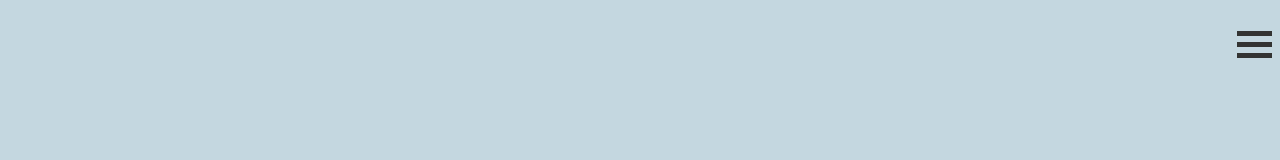
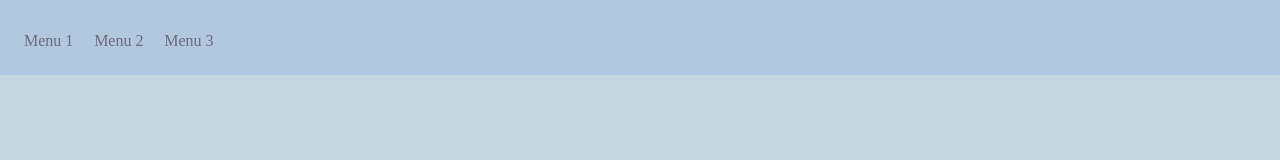
Before and after one commit to febriW/simple-web, a plain HTML site: page index.html in a window 1280 px wide. Drawn offline with Linux system fonts and the light colour scheme.

Commit message:
initial navigation for width more 968px

```diff
--- a/common.css
+++ b/common.css
@@ -10,7 +10,7 @@
 /* css variable */
 :root {
 
-    --max-width: 1280px;
+    --max-width: auto;
     --max-width-2: 968px;
     --body-font: 'Source Sans Pro', sans-serif;
     /* Color */
--- a/index.html
+++ b/index.html
@@ -6,6 +6,7 @@
     <meta name="viewport" content="width=device-width, initial-scale=1.0">
     <link rel="stylesheet" href="common.css">
     <link rel="stylesheet" href="style.css">
+    <link rel="stylesheet" href="query.css">
     <script src="script/jquery.min.js"></script>
     <script src="script/script.js"></script>
     <script src="script/top.js"></script>
--- a/query.css
+++ b/query.css
@@ -3,9 +3,25 @@
   ##Screen = 1281px to higher resolution desktops
 */
 @charset "UTF-8";
-@media (min-width: 1281px) {
+@media (min-width: 969px) {
 
     /* CSS */
+    .hamburger {
+      z-index: 0;
+      visibility: hidden;
+    }
+    .grid {
+      display: flex;
+    }
+    .menu_item {
+      opacity: 1;
+    }
+    .wrapper {
+      max-width: 100%;
+      height: 75px;
+      background-color: var(--color-3);
+      transform: translateY(0px);
+    }
 
   }
 
--- a/style.css
+++ b/style.css
@@ -5,6 +5,7 @@
     margin: auto;
 }
 
+/* Menu Navigation */
 .wrapper {
     max-width: var(--max-width-2);
     position: fixed;
```
